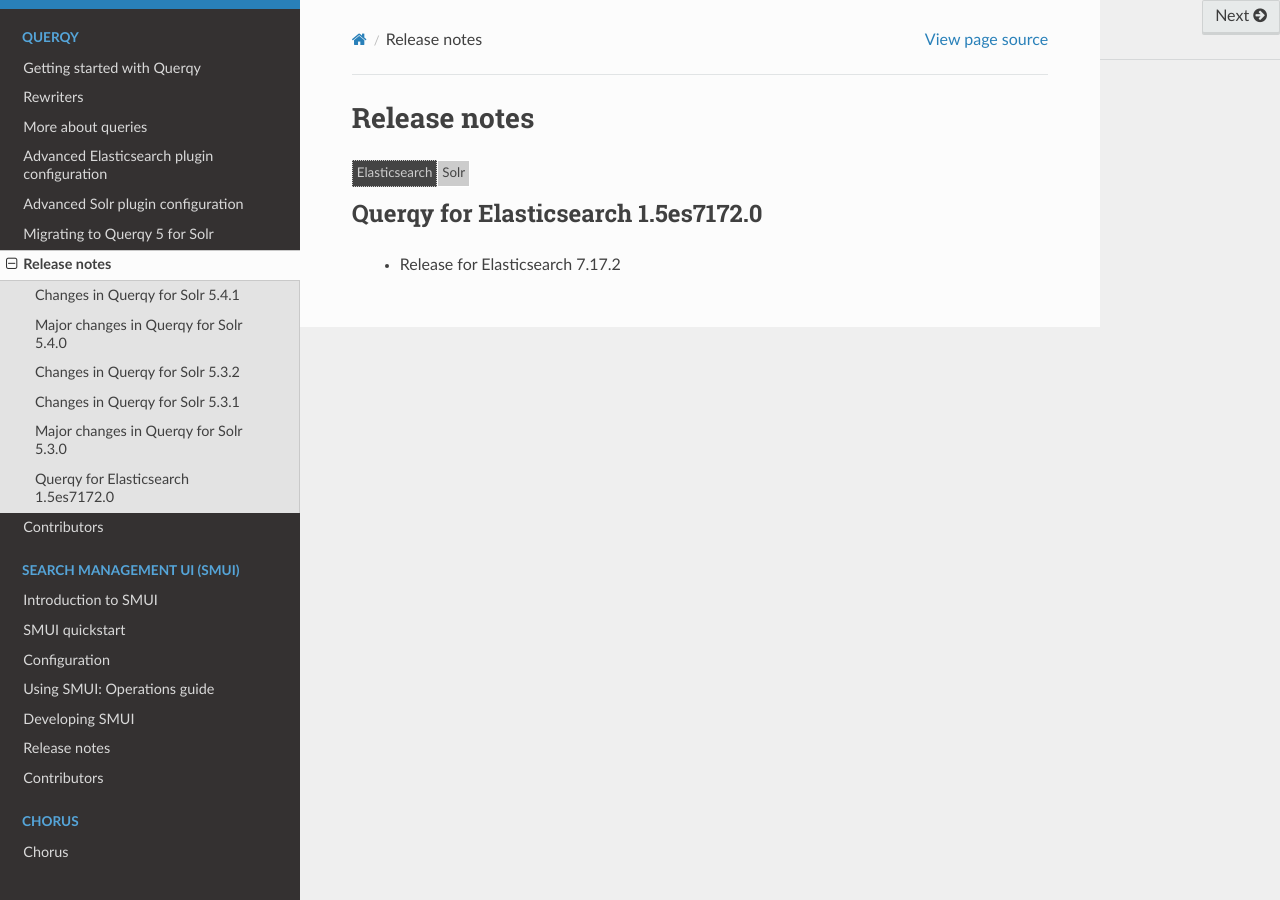
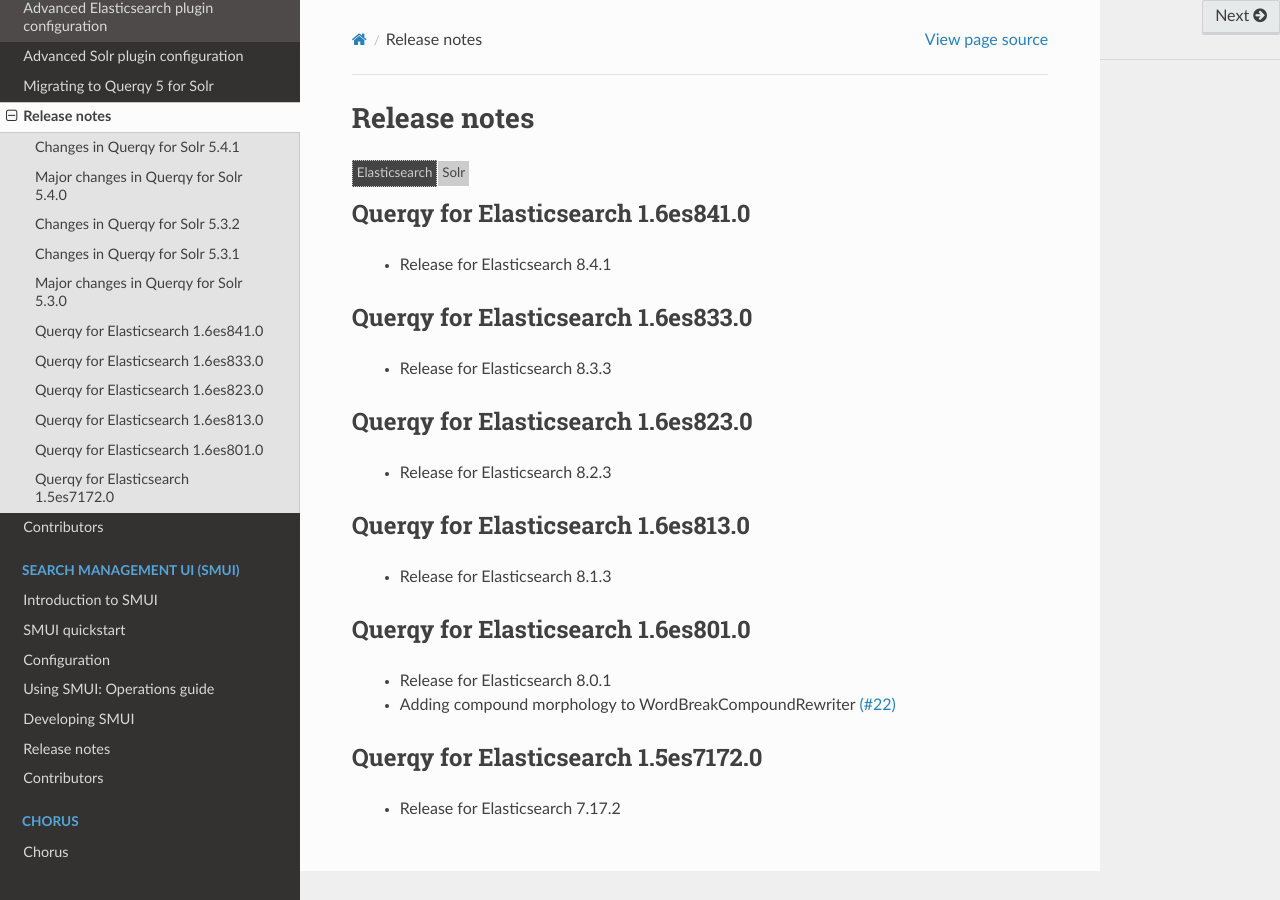
Before and after one commit to querqy/querqy-docs, a Sphinx documentation site: the page built from docs/source/querqy/release-notes.rst, in a window 1280 px wide. Built offline with Sphinx 7.4.7 and the Read the Docs theme 2.0.0, drawn with Linux system fonts in a browser that asks for light colours; formulas are drawn with MathJax 3.

Commit message:
Updating release notes for ES 8.0.1-8.4.1

```diff
--- a/docs/source/querqy/release-notes.rst
+++ b/docs/source/querqy/release-notes.rst
@@ -67,6 +67,33 @@
 
   <div>
 
+Querqy for Elasticsearch 1.6es841.0
+====================================
+
+  - Release for Elasticsearch 8.4.1
+
+Querqy for Elasticsearch 1.6es833.0
+====================================
+
+  - Release for Elasticsearch 8.3.3
+
+Querqy for Elasticsearch 1.6es823.0
+====================================
+
+  - Release for Elasticsearch 8.2.3
+
+Querqy for Elasticsearch 1.6es813.0
+====================================
+
+  - Release for Elasticsearch 8.1.3
+
+Querqy for Elasticsearch 1.6es801.0
+====================================
+
+  - Release for Elasticsearch 8.0.1
+  - Adding compound morphology to WordBreakCompoundRewriter `(#22) <https://github.com/querqy/querqy-elasticsearch/issues/22>`__
+
+
 Querqy for Elasticsearch 1.5es7172.0
 ====================================
 
```
